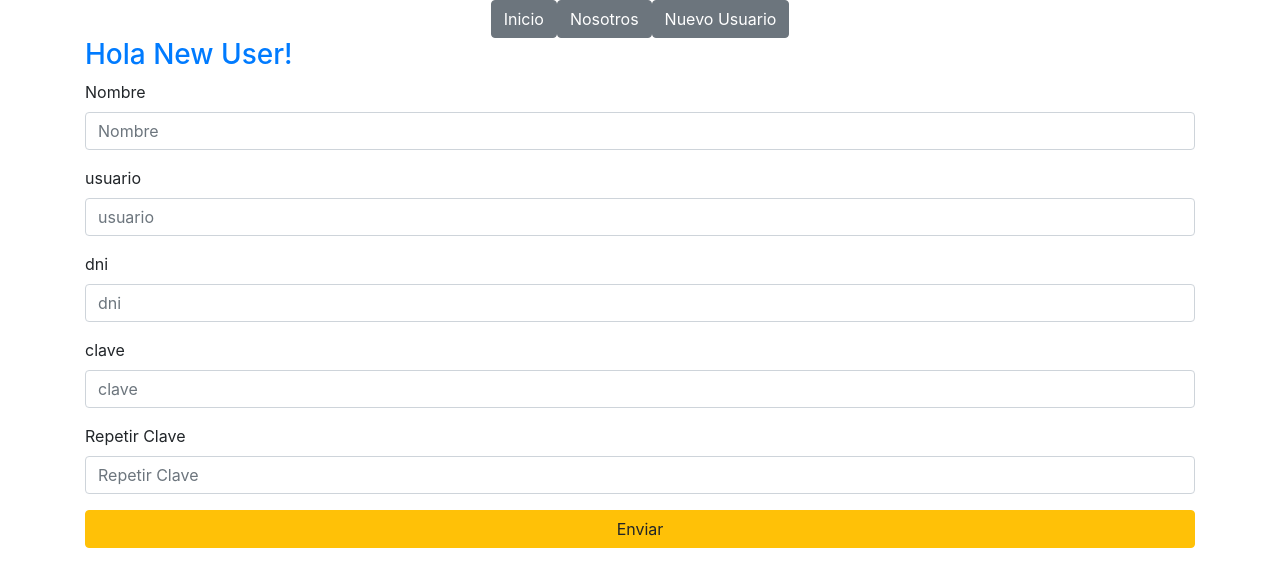
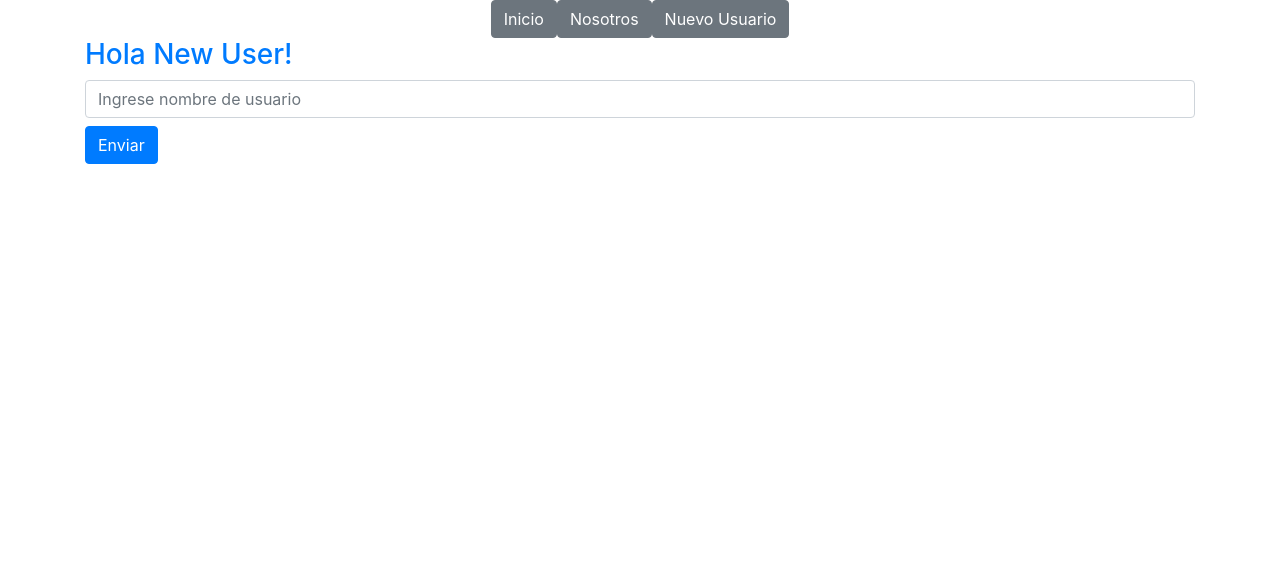
Before and after one commit to Tony23-JR/F.Project.RCS.VG, a React (Create React App) app in the folder project-finale/: page /newuser in a window 1280 px wide. Shown: the top 586 px of the page. Built offline with nearby package versions, Linux system fonts and the light colour scheme.

Commit message:
carga de alertas aun no se finaliza

```diff
--- a/project-finale/package.json
+++ b/project-finale/package.json
@@ -10,6 +10,7 @@
     "react": "^17.0.1",
     "react-bootstrap": "^1.4.0",
     "react-dom": "^17.0.1",
+    "react-hook-form": "^6.12.0",
     "react-router-dom": "^5.2.0",
     "react-scripts": "4.0.0",
     "web-vitals": "^0.2.4"
--- a/project-finale/src/Components/NewUserComponents/CardNewUser.jsx
+++ b/project-finale/src/Components/NewUserComponents/CardNewUser.jsx
@@ -8,10 +8,10 @@ const CardNewUser = ({ persona }) => {
                 <Card border="warning" style={{ width: '18rem', margin:'5px' }}>
                     <Card.Img variant="top" src="https://cdn.icon-icons.com/icons2/1879/PNG/512/iconfinder-11-avatar-2754576_120520.png"/>
                     <Card.Body>
-                        <Card.Title className="text-center">Card de {persona.nombre}</Card.Title>
+                        <Card.Title className="text-center">Card de {persona.user}</Card.Title>
                         <ul>
-                            <li>Nombre: {persona["nombre"]}</li>
-                            <li>Usuario: {persona["usuario"]}</li>
+                            <li>Nombre: {persona["firstName"]}</li>
+                            <li>Usuario: {persona["user"]}</li>
                             <li>DNI: {persona.dni}</li>
                         </ul>
                     </Card.Body>
--- a/project-finale/src/Components/NewUserComponents/FormNewUser.jsx
+++ b/project-finale/src/Components/NewUserComponents/FormNewUser.jsx
@@ -1,107 +1,40 @@
-import React from 'react';
-import { Form, Button } from 'react-bootstrap';
+import React, { useState } from 'react';
+import { useForm } from 'react-hook-form';
 
-const FormNewUser = ({ setPersona, persona, personas, setPersonas }) => {
+const FormNewUser = () => {
+    const { register, handleSubmit, errors, getValues } = useForm({ mode: 'onBlur' });
 
-    function handleChange(event) {
-        setPersona({
-            ...persona,
-            [event.target.name]: event.target.value
-        })
+    const onSubmit = (data) => {
+        console.log(data)
     }
-
-    function handleSubmit(event) {
-        event.preventDefault()
-        FormCompleto()
-        if (FormCompleto()) {
-            setPersonas([...personas, persona])
-            setPersona({
-                ...persona,
-            })
-        } else {
-            alert('El formulario tiene que estar completo')
-        }
-        PasswordDIferent()
-        if (PasswordDIferent()){
-            alert('El password no es igual')
-        }
-        // dniRepetido()
-
-    }
-
-    // function FormValido(){
-    //     return (FormCompleto() && dniRepetido())
-    //   }
-
-    function FormCompleto() {
-        if (persona.nombre !== ''
-            && persona.usuario !== ''
-            && persona.dni !== ''
-            && persona.clave !== ''
-            && persona.repetirClave !== '') {
-            return true;
-        }
-        else {
-            return false;
-        }
-    }
-
-    function PasswordDIferent() {
-        if (persona.nombre.value === persona.repetirClave.value) {
-            return true;
-        }
-        else {
-            return false;
-        }
-    }
-
-    // function dniRepetido(){
-    //     let existeDni = false;
-    //     {personas.map((item) => {
-    //       if(item.dni==persona.dni.value){
-    //         existeDni=true;
-    //       }
-    //     });
-    //     if(existeDni){alert('Ya existe un alumno con ese DNI');}
-    //     return !existeDni;
-    // }
-
     return (
         <>
-            <Form onSubmit={handleSubmit} name="formNewUser">
-                <Form.Group controlId="nombre">
-                    <Form.Label>Nombre</Form.Label>
-                    <Form.Control type="text" placeholder="Nombre" onChange={handleChange}
-                        name="nombre"
-                        value={persona.nombre} />
-                </Form.Group>
-                <Form.Group controlId="usuario">
-                    <Form.Label>usuario</Form.Label>
-                    <Form.Control type="text" placeholder="usuario" onChange={handleChange} name="usuario"
-                        value={persona.usuario} />
-                </Form.Group>
-                <Form.Group controlId="dni">
-                    <Form.Label>dni</Form.Label>
-                    <Form.Control type="number" placeholder="dni" onChange={handleChange}
-                        name="dni"
-                        value={persona.dni} />
-                </Form.Group>
-                <Form.Group controlId="clave">
-                    <Form.Label>clave</Form.Label>
-                    <Form.Control type="number" placeholder="clave" onChange={handleChange}
-                        name="clave"
-                        value={persona.clave} />
-                </Form.Group>
-                <Form.Group controlId="repetirClave">
-                    <Form.Label>Repetir Clave</Form.Label>
-                    <Form.Control type="number" placeholder="Repetir Clave" onChange={handleChange}
-                        name="repetirClave"
-                        value={persona.repetirClave} />
-                </Form.Group>
-                <Button className="w-100" variant="warning" type="submit">
+
+<form onSubmit={handleSubmit(onSubmit)}>
+                <input
+                    placeholder="Ingrese nombre de usuario"
+                    className="form-control mb-2"
+                    name="usuario"
+                    ref={register({
+                        required: {
+                            value: true,
+                            message: 'Nombre es requerido'
+                            },
+                        maxLength: {
+                            value: 5,
+                            message: 'No más de 5 carácteres!'
+                            },
+                        minLength: {
+                            value: 2,
+                            message: 'Mínimo 2 carácteres'
+                            }
+                    })}
+                ></input>
+                <button type="submit" className="btn btn-primary">
                     Enviar
-            </Button>
-            </Form>
+                </button>
+            </form>
+
         </>
     )
 }
--- a/project-finale/src/Components/NewUserComponents/NewUser.jsx
+++ b/project-finale/src/Components/NewUserComponents/NewUser.jsx
@@ -7,11 +7,13 @@ import 'bootstrap/dist/css/bootstrap.css'
 function NewUser() {
   const [personas, setPersonas] = useState([])
   const [persona, setPersona] = useState({
-    nombre: "",
-    usuario: "",
+    firstName: "",
+    user: "",
     dni: "",
-    clave: "",
-    repetirClave: ""
+    edad:"",
+    email:"",
+    password: "",
+    validatePassword: ""
   })
 
   return (
```
Also changed, not shown: project-finale/src/Components/NewUserComponents/FormNewUserOriginal.jsx (added, +109 -0 lines), 1 other file (tests, documents, lock files or other folders).
